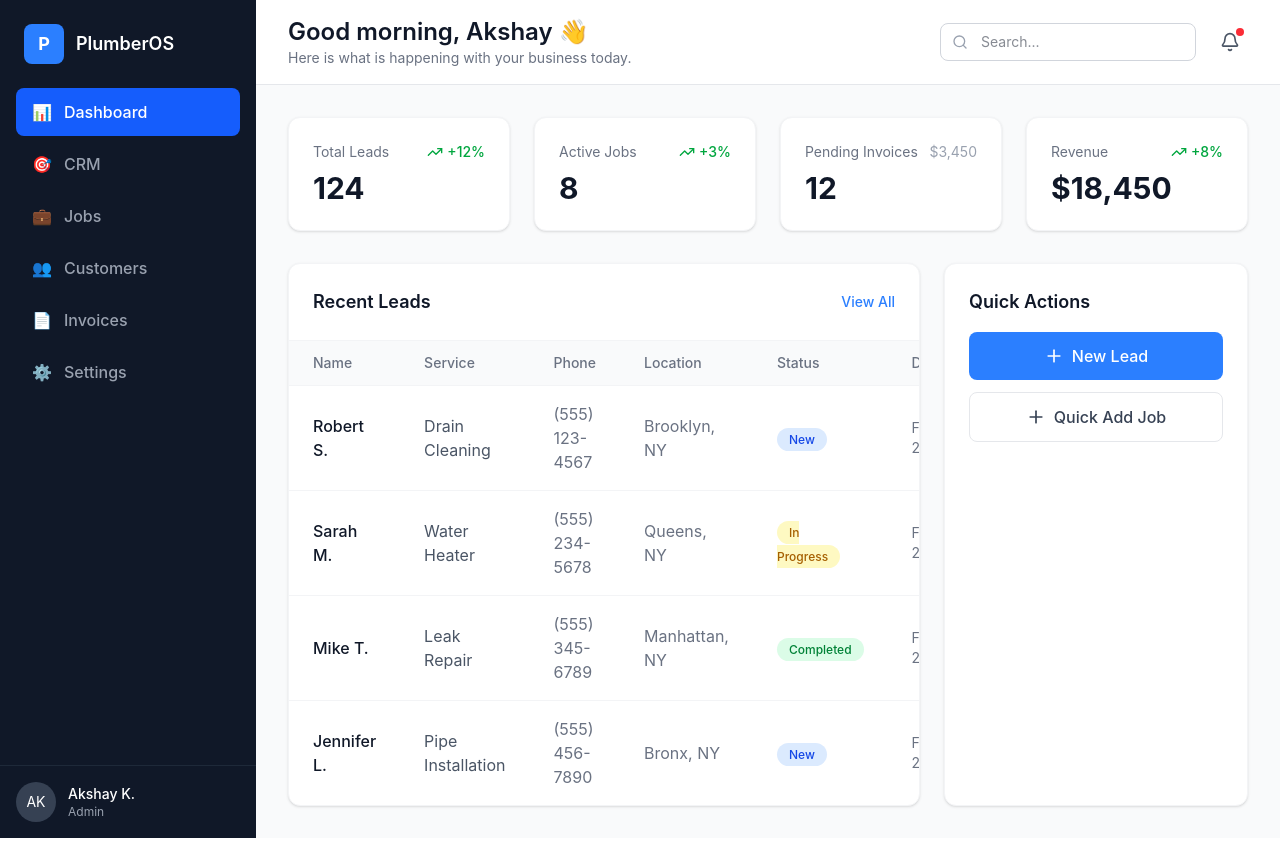
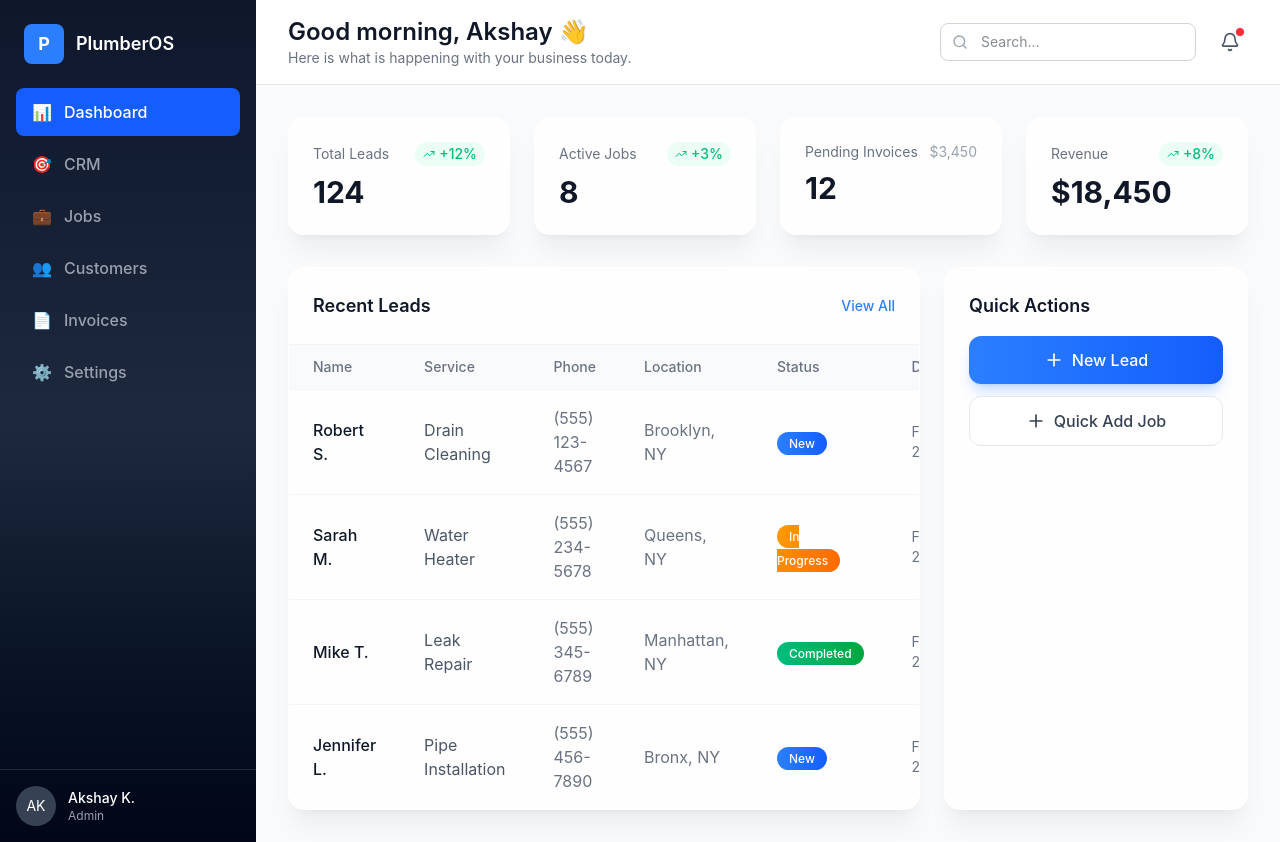
Before and after one commit to islaaiassistant-openclaw/plumber-os, a Next.js app: page / in a window 1280 px wide. Built offline with nearby package versions, Linux system fonts and the light colour scheme.

Commit message:
Style: Match Dashboard to CRM - glassmorphism, gradients

```diff
--- a/src/app/page.tsx
+++ b/src/app/page.tsx
@@ -47,7 +47,7 @@ export default function Dashboard() {
   return (
     <div className="flex min-h-screen bg-gray-50">
       {/* Sidebar */}
-      <aside className="w-64 bg-gray-900 text-white flex flex-col">
+      <aside className="w-64 bg-gradient-to-b from-slate-900 via-slate-800 to-slate-950 text-white flex flex-col">
         <div className="p-6">
           <div className="flex items-center gap-3">
             <div className="w-10 h-10 bg-blue-500 rounded-lg flex items-center justify-center">
@@ -115,12 +115,12 @@ export default function Dashboard() {
         <div className="p-8">
           <div className="grid grid-cols-4 gap-6 mb-8">
             {stats.map((stat, index) => (
-              <div key={index} className="bg-white rounded-xl p-6 border border-gray-100 shadow-sm">
+              <div key={index} className="bg-white/80 backdrop-blur-md rounded-2xl p-6 border border-white/20 shadow-xl shadow-black/5">
                 <div className="flex items-center justify-between mb-2">
                   <span className="text-gray-500 text-sm">{stat.label}</span>
                   {stat.up === true && (
-                    <span className="flex items-center text-green-600 text-sm font-medium">
-                      <TrendingUp className="w-4 h-4 mr-1" />
+                    <span className="flex items-center text-emerald-500 text-sm font-medium bg-emerald-50 px-2 py-0.5 rounded-full">
+                      <TrendingUp className="w-3 h-3 mr-1" />
                       {stat.change}
                     </span>
                   )}
@@ -135,10 +135,10 @@ export default function Dashboard() {
 
           <div className="grid grid-cols-3 gap-6">
             {/* Recent Leads Table */}
-            <div className="col-span-2 bg-white rounded-xl border border-gray-100 shadow-sm overflow-hidden">
+            <div className="col-span-2 bg-white/80 backdrop-blur-md rounded-2xl border border-white/20 shadow-xl shadow-black/5 overflow-hidden">
               <div className="p-6 border-b border-gray-100 flex items-center justify-between">
                 <h2 className="text-lg font-semibold text-gray-900">Recent Leads</h2>
-                <Link href="/leads" className="text-blue-500 text-sm font-medium hover:text-blue-600">View All</Link>
+                <Link href="/crm" className="text-blue-500 text-sm font-medium hover:text-blue-600">View All</Link>
               </div>
               <table className="w-full">
                 <thead className="bg-gray-50 border-b border-gray-100">
@@ -159,7 +159,11 @@ export default function Dashboard() {
                       <td className="px-6 py-4 text-gray-500">{lead.phone}</td>
                       <td className="px-6 py-4 text-gray-500">{lead.location}</td>
                       <td className="px-6 py-4">
-                        <span className={`px-3 py-1 rounded-full text-xs font-medium ${statusColors[lead.status]}`}>
+                        <span className={`px-3 py-1 rounded-full text-xs font-medium ${
+                          lead.status === 'new' ? 'bg-gradient-to-r from-blue-500 to-blue-600 text-white' :
+                          lead.status === 'working' ? 'bg-gradient-to-r from-amber-500 to-orange-500 text-white' :
+                          'bg-gradient-to-r from-emerald-500 to-green-600 text-white'
+                        }`}>
                           {statusLabels[lead.status]}
                         </span>
                       </td>
@@ -171,13 +175,13 @@ export default function Dashboard() {
             </div>
 
             {/* Quick Actions */}
-            <div className="bg-white rounded-xl p-6 border border-gray-100 shadow-sm">
+            <div className="bg-white/80 backdrop-blur-md rounded-2xl p-6 border border-white/20 shadow-xl shadow-black/5">
               <h2 className="text-lg font-semibold text-gray-900 mb-4">Quick Actions</h2>
               <div className="space-y-3">
-                <Link href="/leads" className="w-full flex items-center justify-center gap-2 bg-blue-500 text-white py-3 px-4 rounded-lg font-medium hover:bg-blue-600 transition">
+                <Link href="/crm" className="w-full flex items-center justify-center gap-2 bg-gradient-to-r from-blue-500 to-blue-600 text-white py-3 px-4 rounded-xl font-medium hover:from-blue-600 hover:to-blue-700 transition-all shadow-lg shadow-blue-500/25">
                   <Plus className="w-5 h-5" /> New Lead
                 </Link>
-                <Link href="/jobs" className="w-full flex items-center justify-center gap-2 bg-white border border-gray-200 text-gray-700 py-3 px-4 rounded-lg font-medium hover:bg-gray-50 transition">
+                <Link href="/jobs" className="w-full flex items-center justify-center gap-2 bg-white border border-gray-200 text-gray-700 py-3 px-4 rounded-xl font-medium hover:bg-gray-50 transition">
                   <Plus className="w-5 h-5" /> Quick Add Job
                 </Link>
               </div>
```
